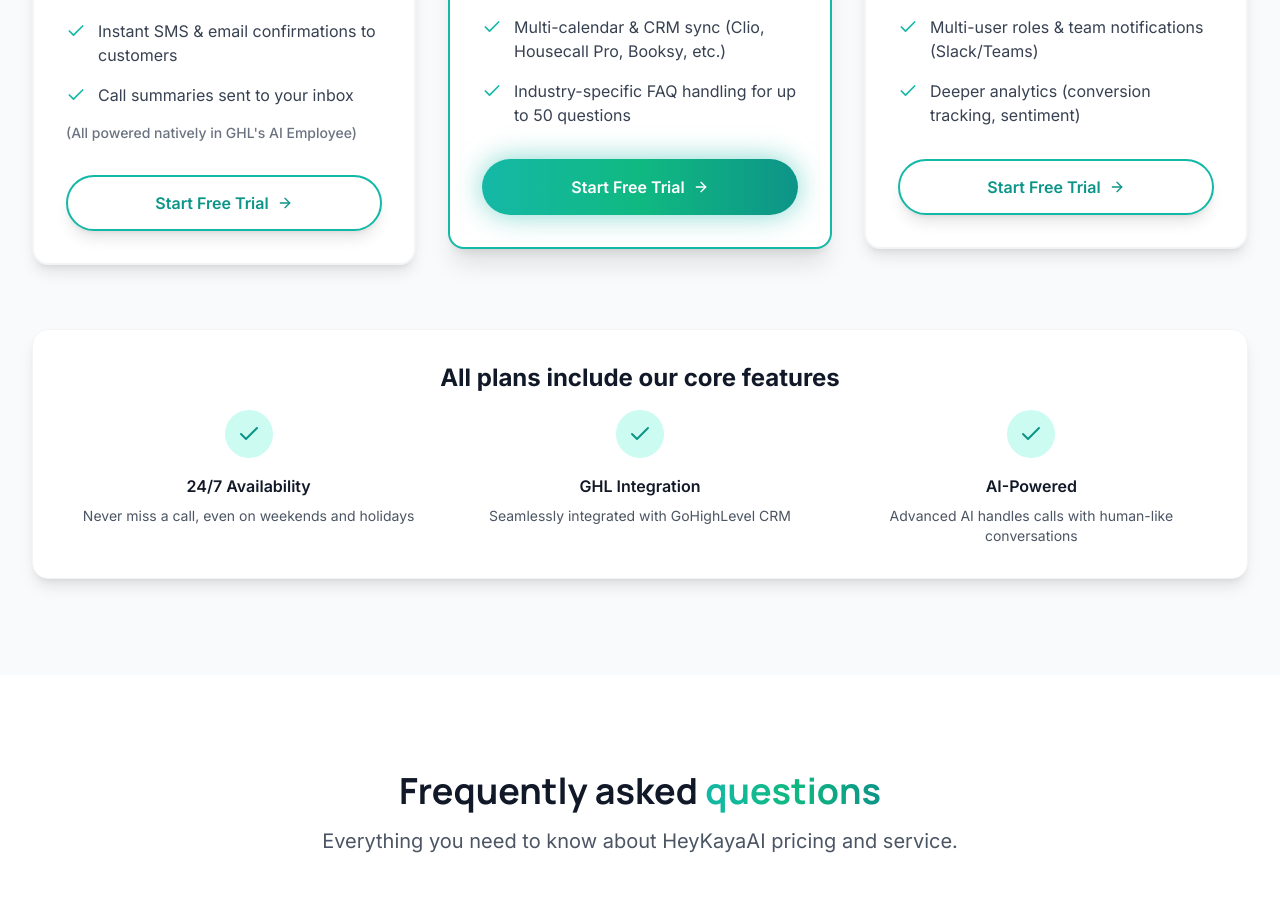
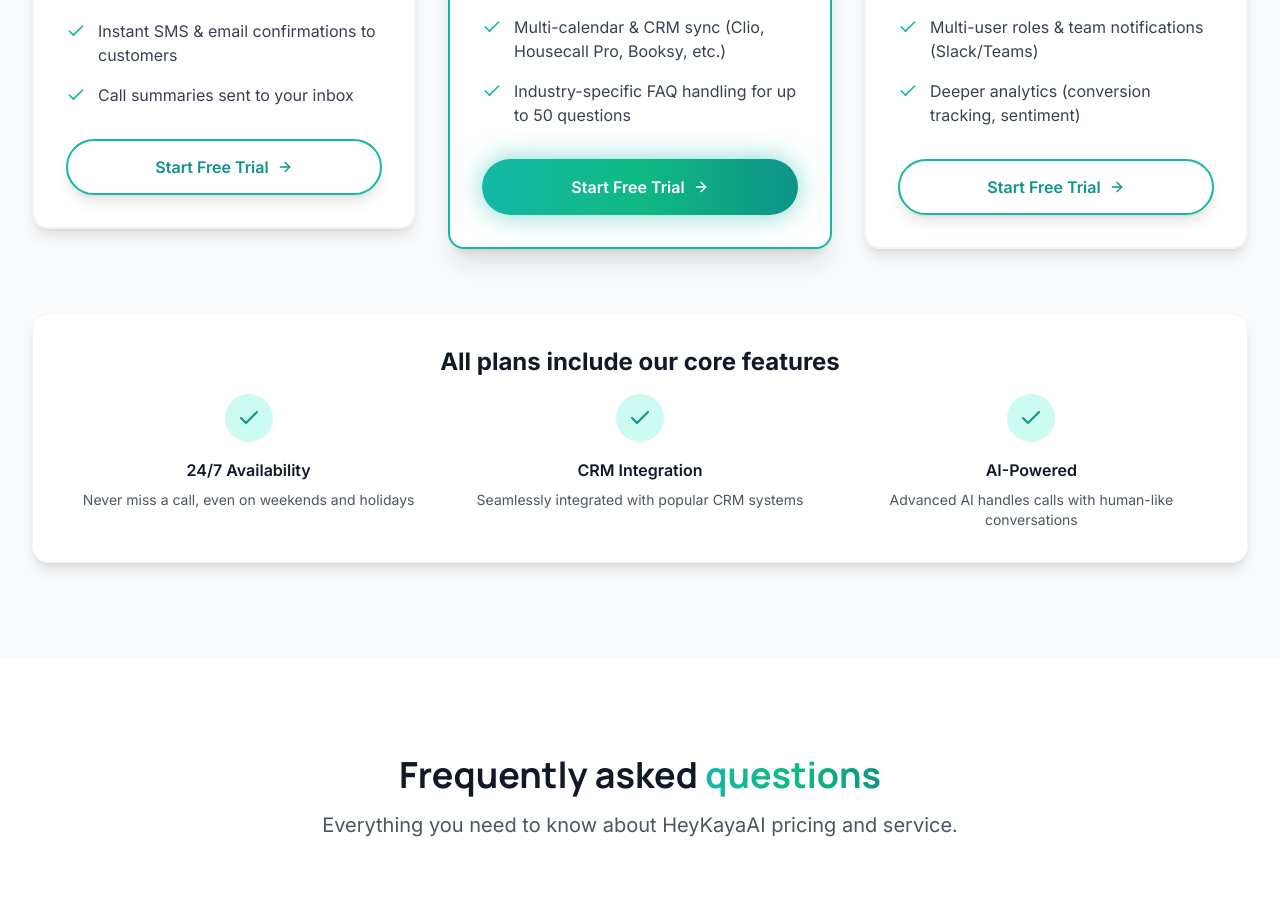
Before and after one commit to dukew6954-cmd/HeyKayaAi, a Next.js app: page /pricing in a window 1280 px wide. Shown: the part 1085-1988 px from the top of the page. Built offline with nearby package versions, Linux system fonts and the light colour scheme.

Commit message:
Remove all GHL/GoHighLevel references from pricing

```diff
--- a/components/sections/PricingSection.tsx
+++ b/components/sections/PricingSection.tsx
@@ -19,8 +19,7 @@ const plans = [
       'Custom greeting & business info',
       'Appointment booking via integrated calendar',
       'Instant SMS & email confirmations to customers',
-      'Call summaries sent to your inbox',
-      '(All powered natively in GHL\'s AI Employee)'
+      'Call summaries sent to your inbox'
     ],
     cta: 'Start Free Trial',
     href: '/contact',
@@ -314,8 +313,8 @@ export function PricingSection() {
                 <div className="w-12 h-12 bg-teal-100 rounded-full flex items-center justify-center mx-auto mb-4">
                   <Check className="w-6 h-6 text-teal-600" />
                 </div>
-                <h4 className="font-semibold text-gray-900 mb-2">GHL Integration</h4>
-                <p className="text-gray-600 text-sm">Seamlessly integrated with GoHighLevel CRM</p>
+                <h4 className="font-semibold text-gray-900 mb-2">CRM Integration</h4>
+                <p className="text-gray-600 text-sm">Seamlessly integrated with popular CRM systems</p>
               </div>
               <div>
                 <div className="w-12 h-12 bg-teal-100 rounded-full flex items-center justify-center mx-auto mb-4">
```
